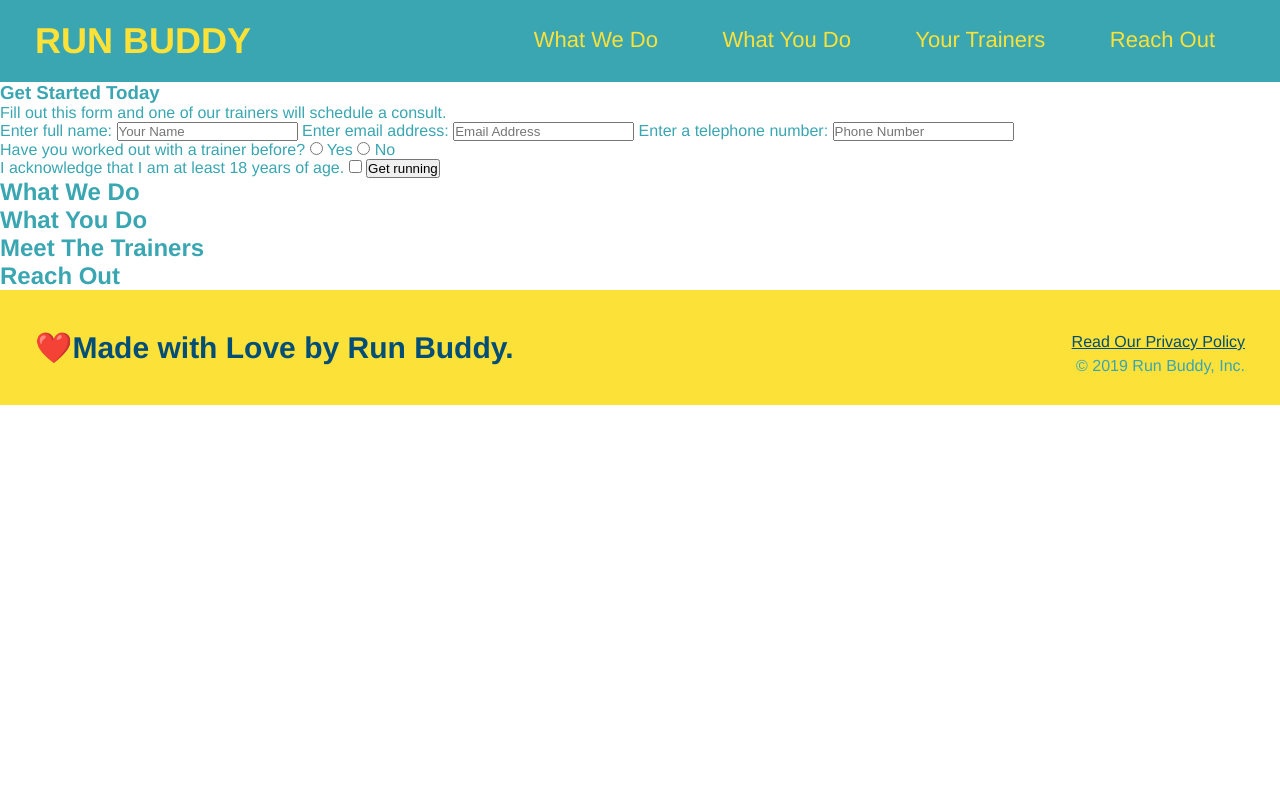
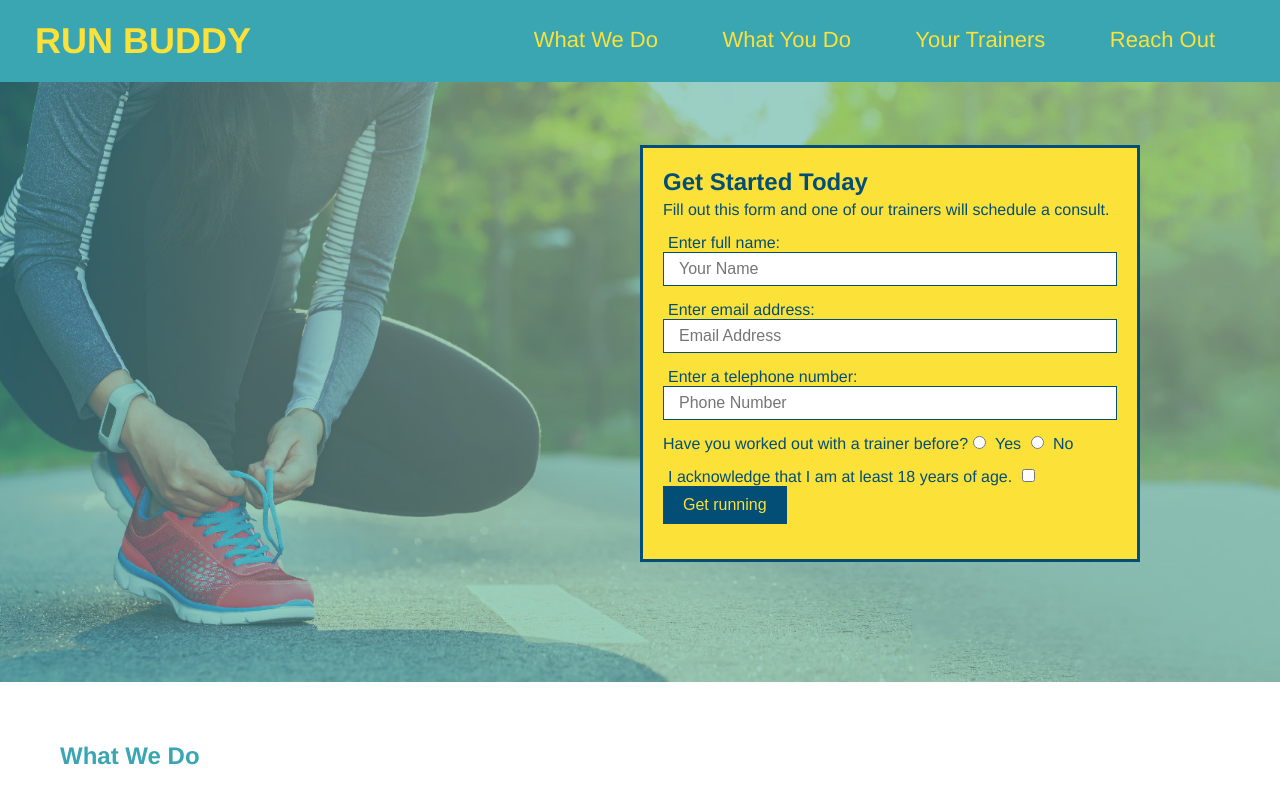
Before and after one commit to RouletteRedd/run-buddy, a plain HTML site: page index.html in a window 1280 px wide. Shown: the top 800 px of the page. Drawn offline with Linux system fonts and the light colour scheme.

Commit message:
Completed Form Input

```diff
--- a/assets/css/style.css
+++ b/assets/css/style.css
@@ -60,3 +60,58 @@ body {
   footer a {
       color:#024e76;
   }
+
+  section {
+    padding: 60px;
+  }
+
+  .hero{
+      background-image: url("../images/hero-bg.jpeg");
+      height: 600px;
+      background-size: cover;
+      background-position: center;
+      position: relative;
+
+  }
+  .hero-form {
+      color: #024e76;
+      background-color:#fce138;
+      padding: 20px;
+      width: 500px;
+      border: solid 3px #024e76;
+      position: absolute;
+      bottom: 120px;
+      right: 140px;
+
+  }
+
+  .hero-form p {
+      margin: 5px 0 15px 0;
+  }
+
+  .hero-form h3 {
+      font-size: 24px;
+      margin: 0;
+  }
+
+  .form-input {
+    border: 1px solid #024e76;
+    display: block;
+    padding: 7px 15px;
+    font-size: 16px;
+    color: #024e76;
+    width: 100%;
+    margin-bottom: 15px;
+  }
+
+  .hero-form label{
+      margin: 0 5px;
+  }
+
+  .hero-form button{
+      color: #fce138;
+      background-color: #024e76;
+      border: none;
+      padding: 10px 20px;
+      font-size: 16px;
+  }
--- a/index.html
+++ b/index.html
@@ -31,17 +31,17 @@
     </nav>
     </header>
     <!--hero/jumbotron-->
-    <section>
-      <div>
+    <section class="hero">
+      <div class="hero-form">
         <h3>Get Started Today</h3>
         <p>Fill out this form and one of our trainers will schedule a consult.</p>
         <form>
           <label for="name">Enter full name:</label>
-          <input type="text" placeholder="Your Name" name="name" id="name" />
+          <input type="text" placeholder="Your Name" name="name" id="name" class="form-input"/>
           <label for="email">Enter email address:</label>
-          <input type="email" placeholder="Email Address" name="email" id="email" />
+          <input type="email" placeholder="Email Address" name="email" id="email" class="form-input"/>
           <label for="phone">Enter a telephone number:</label>
-          <input type="tel" placeholder="Phone Number" name="phone" id="phone" />
+          <input type="tel" placeholder="Phone Number" name="phone" id="phone" class="form-input"/>
           <p>Have you worked out with a trainer before?
           <input type="radio" name="trainer-confirm" id="trainer-yes"/>
           <label for="trainer-yes">Yes</label>
```
Also changed, not shown: assets/images/hero-bg.jpeg (added).
